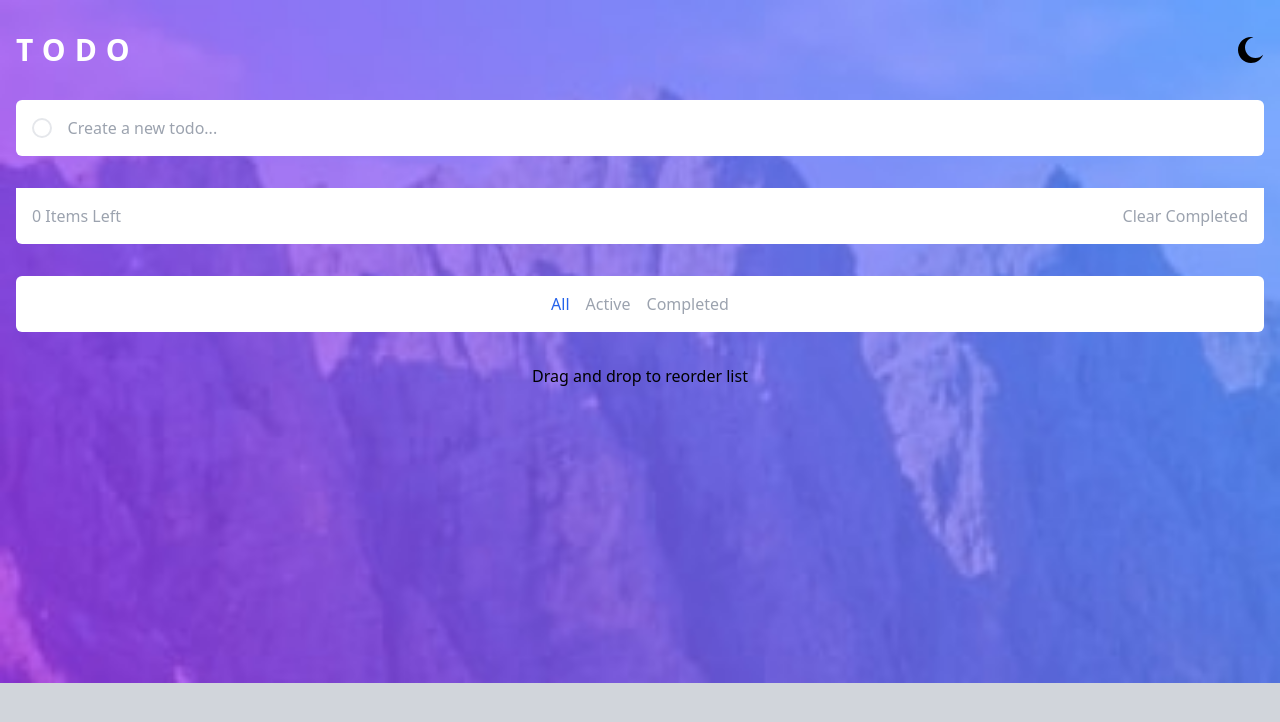
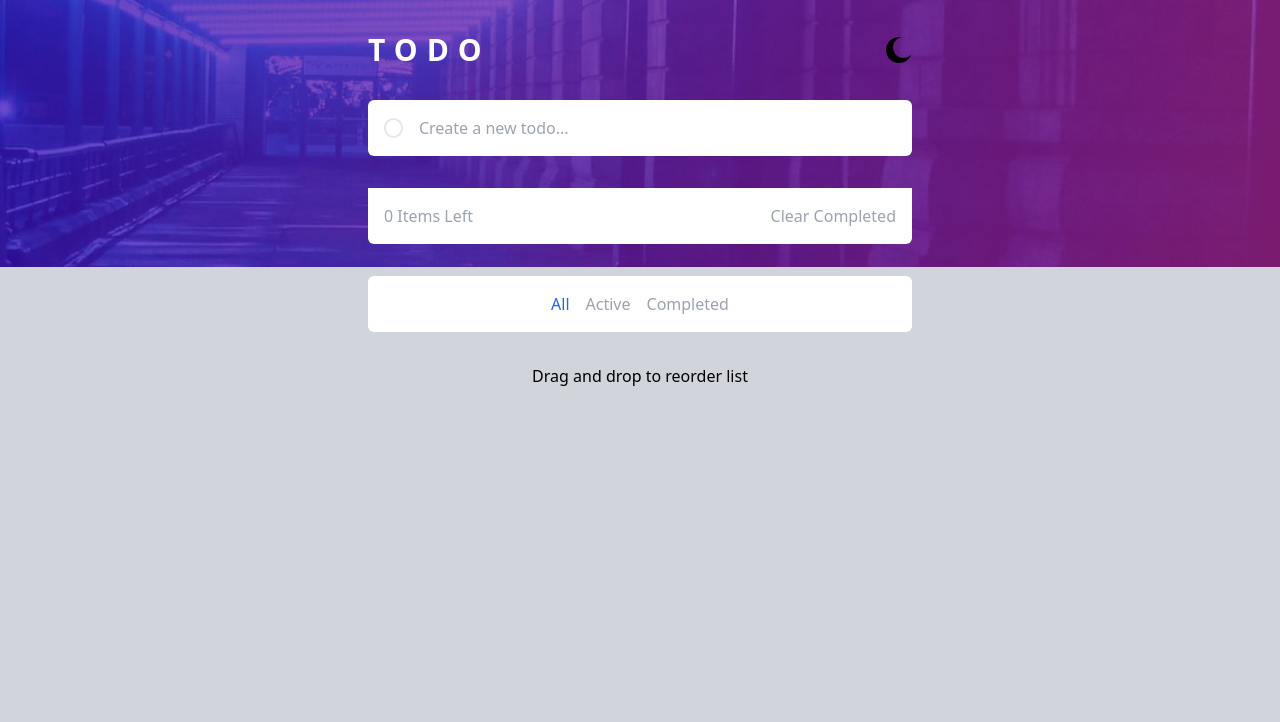
Before and after one commit to sebahernandez/v2-todo-app, a React (Vite) app: page / in a window 1280 px wide. Shown: the top 722 px of the page. Built offline with nearby package versions, Linux system fonts and the light colour scheme.

Commit message:
final proyecto

```diff
--- a/src/App.jsx
+++ b/src/App.jsx
@@ -70,10 +70,13 @@
   });
 
   return (
-    <div className="min-h-screen bg-gray-300 bg-[url('./assets/images/bg-mobile-light.jpg')] bg-contain bg-no-repeat dark:bg-gray-900 dark:bg-[url('./assets/images/bg-mobile-dark.jpg')]">
+    <div
+      className="min-h-screen bg-gray-300 bg-[url('./assets/images/bg-mobile-light.jpg')] bg-contain bg-no-repeat dark:bg-gray-900 dark:bg-[url('./assets/images/bg-mobile-dark.jpg')]
+    md:bg-[url('./assets/images/bg-desktop-dark.jpg')] md:dark:bg-[url('./assets/images/bg-desktop-dark.jpg')]"
+    >
       <Header />
 
-      <main className="container mx-auto mt-8  px-4">
+      <main className="container mx-auto mt-8 px-4 md:max-w-xl">
         <TodoCreate createTodo={createTodo} />
         {/* todolist (todoitem) todoupdate & tododelete */}
         <TodoList
--- a/src/components/Header.jsx
+++ b/src/components/Header.jsx
@@ -18,7 +18,7 @@
   }, [darkMode]);
 
   return (
-    <header className="container mx-auto px-4 pt-8">
+    <header className="container mx-auto px-4 pt-8 md:max-w-xl">
       <div className="mb-5 flex items-center justify-between">
         <h1 className="text-3xl font-semibold uppercase tracking-[0.3em] text-white">
           Todo
```
